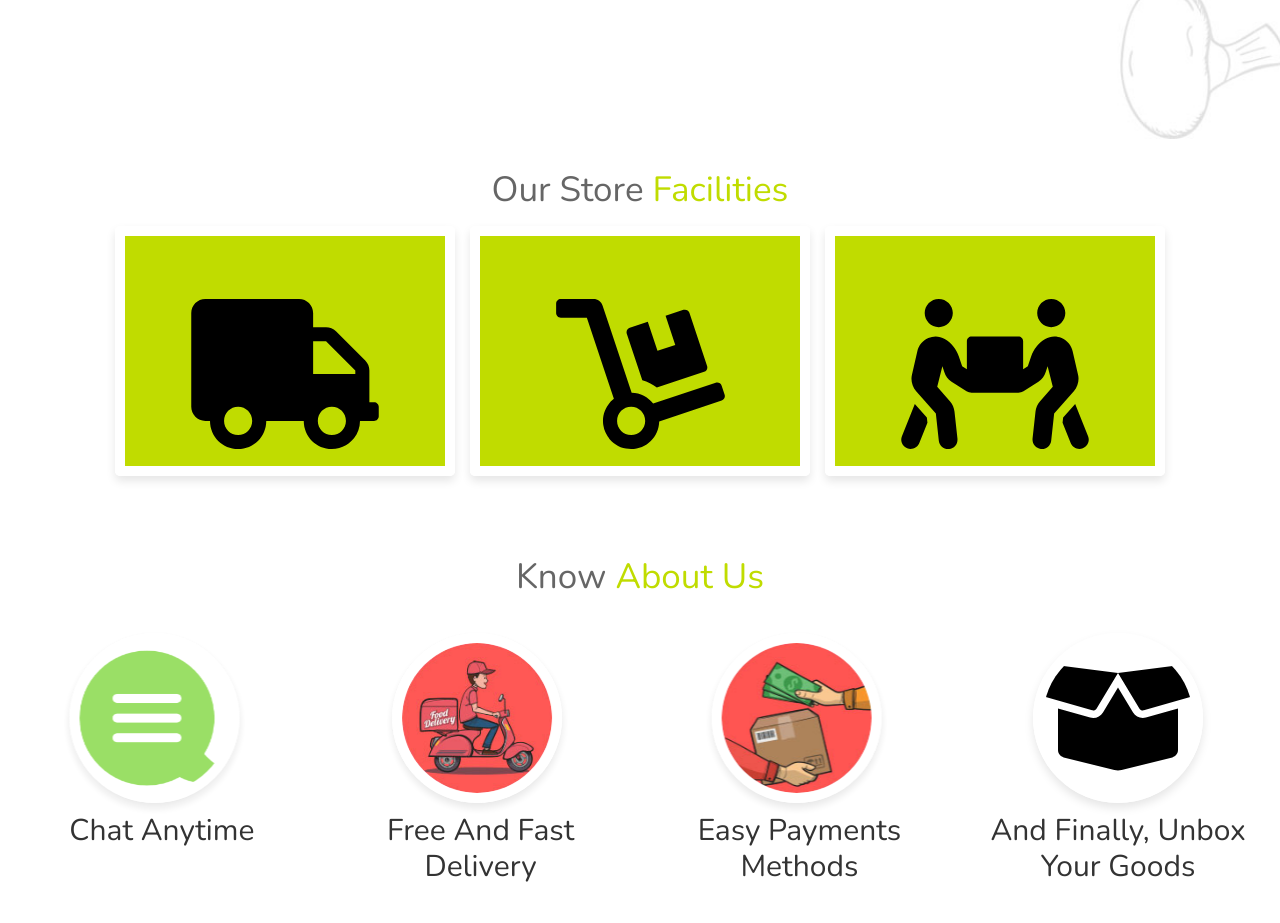
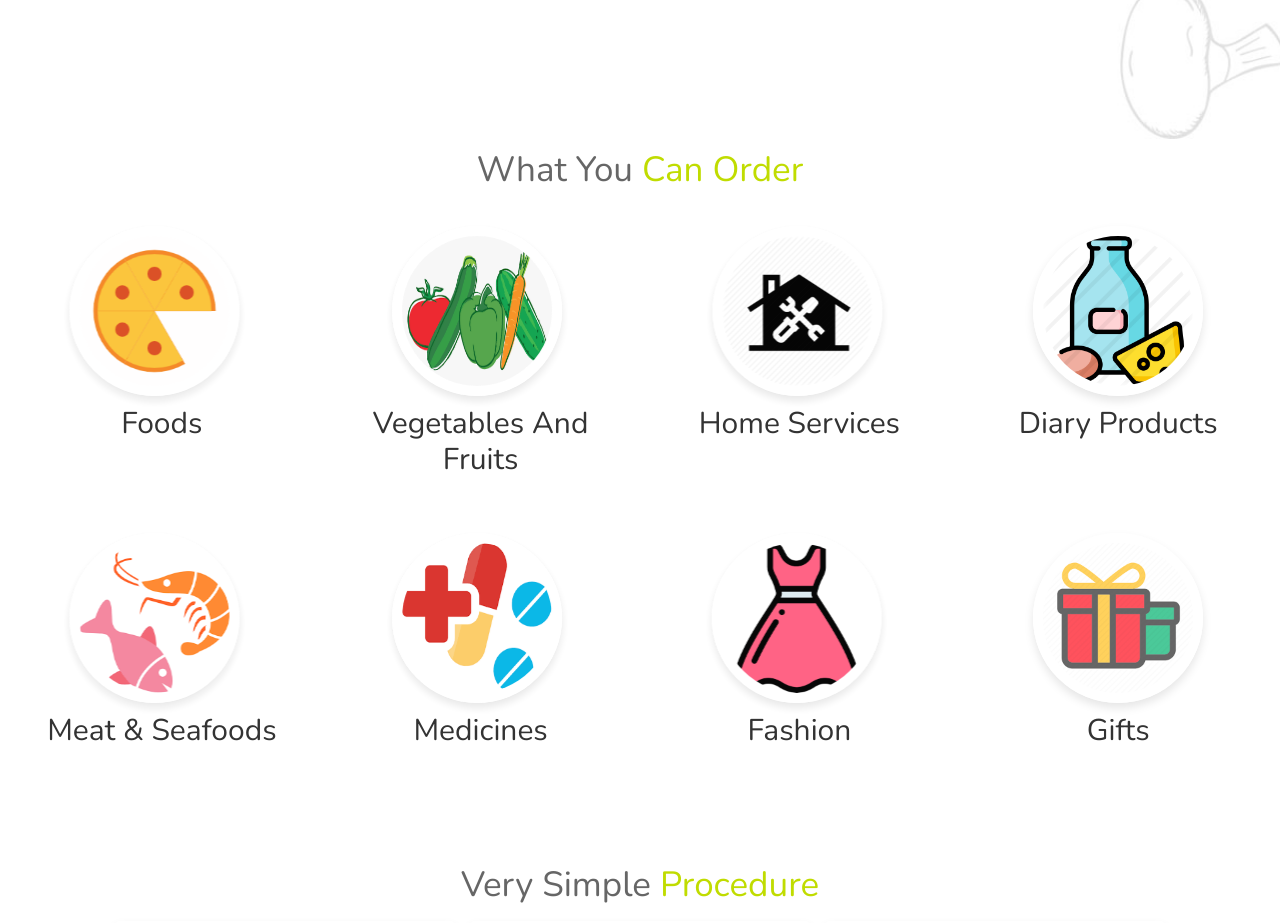
Before and after one commit to Harryagarwal/Dodoo, a plain HTML site: page index.html in a window 1280 px wide. Shown: the part 661-1584 px from the top of the page. Drawn offline with nearby package versions, Linux system fonts and the light colour scheme; files whose address does not match are found by name.

Commit message:
Renewed Components
Renewed components added new section

```diff
--- a/index.html
+++ b/index.html
@@ -28,8 +28,8 @@
 
       <nav class="navbar">
         <a href="#home">home</a>
-        <a href="#gallery">Facilities</a>
-        <a href="#step-container">About</a>
+        <a href="#step-container">Facilities</a>
+        <a href="#gallery">About</a>
         <a href="#popular">Working</a>
         <a href="#review">review</a>
         <a href="#order">Contact us</a>
@@ -59,13 +59,59 @@
 
     <!-- home section ends -->
 
+
+
+    <!-- steps section starts  -->
+
+    <div class="step-container" id="step-container">
+      <h1 class="heading" >what you <span> can order</span></h1>
+
+      <section class="steps">
+        <div class="box">
+          <img src="loader.gif" alt="" data-aos="fade-right"   data-aos-duration="1500" data-aos-offset="300" data-aos-delay="1500"/>
+          <h3 data-aos="fade-up" data-aos-duration="1000" data-aos-offset="200" data-aos-delay="1500">Foods</h3>
+        </div>
+        <div class="box">
+          <img src="download (1).png" alt="" data-aos="fade-right"   data-aos-duration="2000" data-aos-offset="300" data-aos-delay="1000"/>
+          <h3 data-aos="fade-up"   data-aos-duration="1000" data-aos-offset="200" data-aos-delay="1000">Vegetables And Fruits</h3>
+        </div>
+        <div class="box">
+          <img src="download (2).png" alt="" data-aos="fade-right"   data-aos-duration="2500" data-aos-offset="300" data-aos-delay="500"/>
+          <h3 data-aos="fade-up"   data-aos-duration="1000" data-aos-offset="200" data-aos-delay="500">Home Services</h3>
+        </div>
+        <div class="box">
+          <img src="2137730.png" alt="" data-aos="fade-right"   data-aos-duration="3000" data-aos-offset="300"/>
+          <h3 data-aos="fade-up"   data-aos-duration="1000" data-aos-offset="200">Diary Products</h3>
+        </div>
+      </section>
+      <section class="steps">
+        <div class="box">
+          <img src="download (5).png" alt="" data-aos="fade-right"   data-aos-duration="1500" data-aos-offset="300" data-aos-delay="1500"/>
+          <h3 data-aos="fade-up" data-aos-duration="1000" data-aos-offset="200" data-aos-delay="1500">Meat & Seafoods</h3>
+        </div>
+        <div class="box">
+          <img src="download (4).png" alt="" data-aos="fade-right"   data-aos-duration="2000" data-aos-offset="300" data-aos-delay="1000"/>
+          <h3 data-aos="fade-up"   data-aos-duration="1000" data-aos-offset="200" data-aos-delay="1000">Medicines</h3>
+        </div>
+        <div class="box">
+          <img src="images (1).png" alt="" data-aos="fade-right"   data-aos-duration="2500" data-aos-offset="300" data-aos-delay="500"/>
+          <h3 data-aos="fade-up"   data-aos-duration="1000" data-aos-offset="200" data-aos-delay="500">Fashion</h3>
+        </div>
+        <div class="box">
+          <img src="download (3).png" alt="" data-aos="fade-right"   data-aos-duration="3000" data-aos-offset="300"/>
+          <h3 data-aos="fade-up"   data-aos-duration="1000" data-aos-offset="200">Gifts</h3>
+        </div>
+      </section>
+    </div>
+
+    <!-- steps section ends -->
     <!-- gallery section starts  -->
     <section class="gallery" id="gallery">
-      <h1 class="heading">our store <span> facilities </span></h1>
+      <h1 class="heading">Very Simple <span> Procedure </span></h1>
 
       <div class="box-container">
         <div class="box" data-aos="fade-right"   data-aos-duration="1500" data-aos-offset="300" >
-          <img src="truck-solid.svg" alt="" data-aos="fade-right"   data-aos-duration="1500" data-aos-offset="300" />
+          <img src="truck-moving-solid.svg" alt="" data-aos="fade-right"   data-aos-duration="1500" data-aos-offset="300" />
           <div class="content">
             <h3>Order Anything</h3>
             <p>
@@ -98,34 +144,6 @@
       </div>
     </section>
         <!-- gallery section ends -->
-
-
-    <!-- steps section starts  -->
-
-    <div class="step-container" id="step-container">
-      <h1 class="heading" >Know <span> About Us</span></h1>
-
-      <section class="steps">
-        <div class="box">
-          <img src="ico1.png" alt="" data-aos="fade-right"   data-aos-duration="1500" data-aos-offset="300" data-aos-delay="1500"/>
-          <h3 data-aos="fade-up" data-aos-duration="1000" data-aos-offset="200" data-aos-delay="1500">Chat Anytime</h3>
-        </div>
-        <div class="box">
-          <img src="step-2.jpg" alt="" data-aos="fade-right"   data-aos-duration="2000" data-aos-offset="300" data-aos-delay="1000"/>
-          <h3 data-aos="fade-up"   data-aos-duration="1000" data-aos-offset="200" data-aos-delay="1000">free and fast delivery</h3>
-        </div>
-        <div class="box">
-          <img src="step-3.jpg" alt="" data-aos="fade-right"   data-aos-duration="2500" data-aos-offset="300" data-aos-delay="500"/>
-          <h3 data-aos="fade-up"   data-aos-duration="1000" data-aos-offset="200" data-aos-delay="500">easy payments methods</h3>
-        </div>
-        <div class="box">
-          <img src="box-open-solid.svg" alt="" data-aos="fade-right"   data-aos-duration="3000" data-aos-offset="300"/>
-          <h3 data-aos="fade-up"   data-aos-duration="1000" data-aos-offset="200">and finally, unbox your goods</h3>
-        </div>
-      </section>
-    </div>
-
-    <!-- steps section ends -->
     <!-- popular section starts  -->
 
     <section class="popular" id="popular">
@@ -134,7 +152,7 @@
       <div class="row row-cols-1 row-cols-md-2 g-4 mx-5 my-5">
         <div class="col d-flex justify-content-center">
           <div class="card border-0">
-            <img src="login.png" class="card-img-top" alt="..." data-aos="fade-right"   data-aos-duration="1500" data-aos-offset="300" />
+            <img src="WhatsApp Image 2022-02-05 at 13.31.16 (2).jpeg" class="card-img-top" alt="..." data-aos="fade-right"   data-aos-duration="1500" data-aos-offset="300" />
             <div class="card-body">
               <h2 class="card-title">STEP 1- LOGIN</h2>
 
@@ -143,7 +161,7 @@
         </div>
         <div class="col d-flex justify-content-center">
           <div class="card border-0">
-            <img src="selectItems.png" class="card-img-top" alt="..." data-aos="fade-right"   data-aos-duration="1500" data-aos-offset="300" data-aos-delay="1000"/>
+            <img src="WhatsApp Image 2022-02-05 at 13.31.16 (1).jpeg" class="card-img-top" alt="..." data-aos="fade-right"   data-aos-duration="1500" data-aos-offset="300" data-aos-delay="1000"/>
             <div class="card-body">
                 <h2 class="card-title">STEP 2- SELECT ITEMS</h2>
               </div>
@@ -151,7 +169,7 @@
         </div>
         <div class="col d-flex justify-content-center">
           <div class="card border-0">
-            <img src="subscribe.png" class="card-img-top" alt="..." data-aos="fade-right"   data-aos-duration="1500" data-aos-offset="200"/>
+            <img src="WhatsApp Image 2022-02-05 at 13.31.16.jpeg" class="card-img-top" alt="..." data-aos="fade-right"   data-aos-duration="1500" data-aos-offset="200"/>
             <div class="card-body">
                 <h2 class="card-title">STEP 3- SUBSCRIBE US</h2>
               </div>
```
Also changed, not shown: 130253026-vegetable-icon-cartoon-isometric-illustration-of-vegetable-vector-icon-for-web.webp (added), 2137730.png (added), Status.png (added), WhatsApp Image 2022-02-05 at 13.31.16 (1).jpeg (added), WhatsApp Image 2022-02-05 at 13.31.16 (2).jpeg (added), WhatsApp Image 2022-02-05 at 13.31.16.jpeg (added), download (1).png (added), download (2).png (added), download (3).png (added), download (4).png (added), download (5).png (added), images (1).png (added), images.png (added), loader.gif (added), 1 more files.
